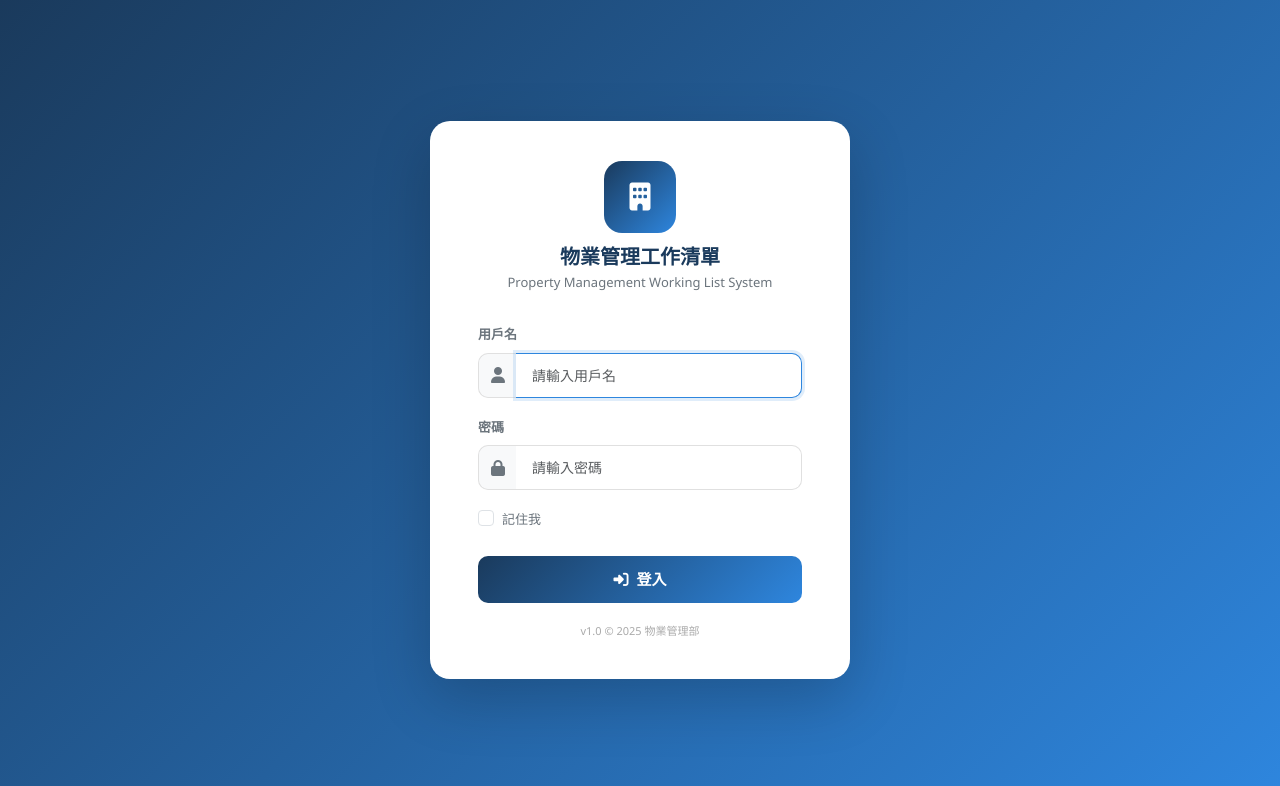
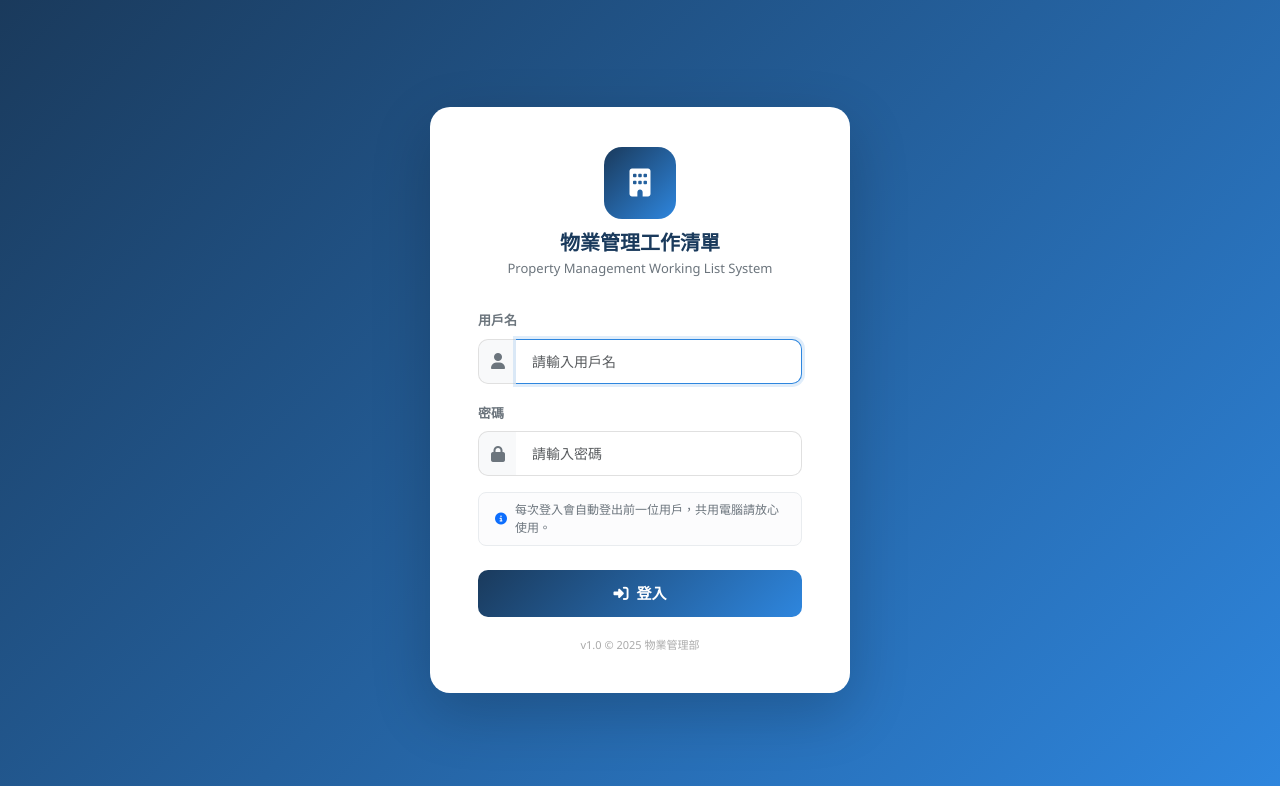
Before and after one commit to antonychoi26/pm-system, a Flask app: page /login in a window 1280 px wide. Shown: the top 786 px of the page. Run offline with Flask 3, Linux system fonts and the light colour scheme.

Commit message:
fix: 修正共用電腦多用戶登入問題
- auth.py: 訪問登入頁時自動清除前一位用戶的 session
- auth.py: 移除 remember=True 選項，改為永遠 remember=False
- login.html: 移除「記住我」勾選框，改為顯示共用說明提示
- app.py: SESSION_PERMANENT=False，關閉瀏覽器即清除 session
- app.py: PERMANENT_SESSION_LIFETIME=3600，閒置1小時自動過期

```diff
--- a/app.py
+++ b/app.py
@@ -17,6 +17,9 @@ def create_app():
         'DATABASE_URL', f"sqlite:///{os.path.join(os.path.dirname(__file__), 'pm_system.db')}")
     app.config['SQLALCHEMY_TRACK_MODIFICATIONS'] = False
     app.config['WTF_CSRF_ENABLED'] = True
+    # Session 設定：關閉瀏覽器即清除，共用電腦更安全
+    app.config['SESSION_PERMANENT'] = False
+    app.config['PERMANENT_SESSION_LIFETIME'] = 3600  # 即使不關閉，1小時後自動過期
 
     # ── Extensions ──────────────────────────────────────────────────────────
     db.init_app(app)
--- a/routes/auth.py
+++ b/routes/auth.py
@@ -9,20 +9,22 @@ auth_bp = Blueprint('auth', __name__)
 
 @auth_bp.route('/login', methods=['GET', 'POST'])
 def login():
+    # 若已登入，先登出清除舊 session，讓新用戶可以登入
+    # 共用電腦場景：訪問登入頁時自動清除前一位用戶的 session
     if current_user.is_authenticated:
-        return redirect(url_for('dashboard.index'))
+        logout_user()
 
     error = None
     if request.method == 'POST':
         username = request.form.get('username', '').strip()
         password = request.form.get('password', '')
-        remember = bool(request.form.get('remember'))
 
         user = User.query.filter_by(username=username, is_active=True).first()
         if user and user.check_password(password):
             user.last_login = datetime.utcnow()
             db.session.commit()
-            login_user(user, remember=remember)
+            # remember=False：關閉瀏覽器即清除 session，共用電腦更安全
+            login_user(user, remember=False)
             next_page = request.args.get('next')
             flash(f'歡迎回來，{user.display_name}！', 'success')
             return redirect(next_page or url_for('dashboard.index'))
--- a/templates/auth/login.html
+++ b/templates/auth/login.html
@@ -69,10 +69,11 @@
         <input type="password" name="password" class="form-control" placeholder="請輸入密碼" required>
       </div>
     </div>
-    <div class="mb-4 d-flex align-items-center justify-content-between">
-      <div class="form-check">
-        <input class="form-check-input" type="checkbox" name="remember" id="remember">
-        <label class="form-check-label text-secondary" for="remember" style="font-size:13px;">記住我</label>
+    <div class="mb-4">
+      <div class="alert alert-light d-flex align-items-center gap-2 py-2 px-3 mb-0"
+           style="border-radius:8px; font-size:12px; color:#6c757d; border:1px solid #e9ecef;">
+        <i class="fas fa-info-circle text-primary"></i>
+        每次登入會自動登出前一位用戶，共用電腦請放心使用。
       </div>
     </div>
     <button type="submit" class="btn btn-login">
```
